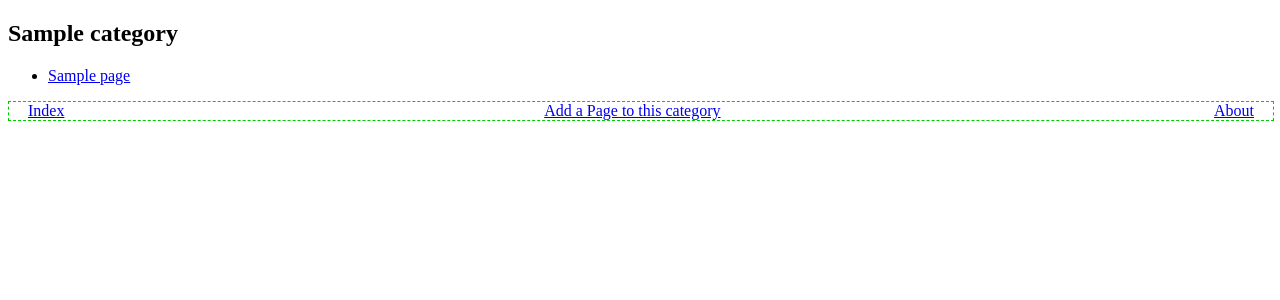
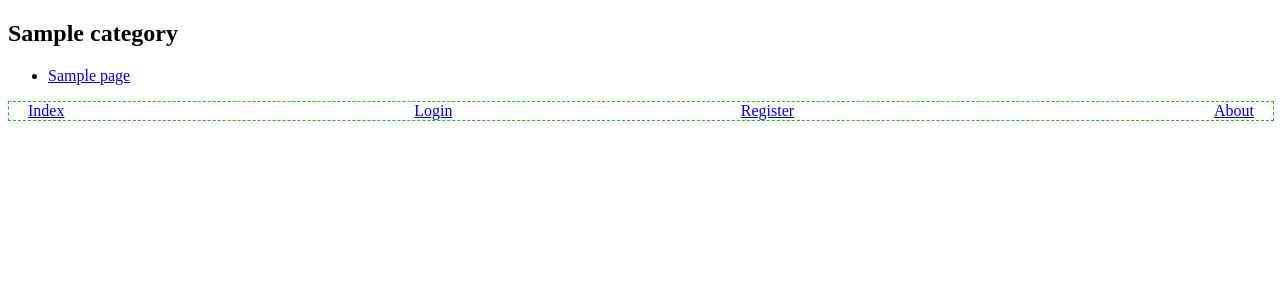
Before and after one commit to Krz-Aramis/Rango, a Django app: a page that uses tango_with_django_project/rango/templates/rango/base.html in a window 1280 px wide. Shown: the top 300 px of the page. Run offline with Django 3.2, Linux system fonts and the light colour scheme; tables that the repository leaves empty hold one stand-in row (values such as "Sample post").

Commit message:
Adjust links presence based on page & user status
This showed again the power of using the template language.
In this commit, we leverage the `base.html` file to show
the Login and Register links according to user status.
Alon with this, we hidde the redundant links, eg no need to show
the login link on the login page!

    --- Lionel Saliou, Ph.D

```diff
--- a/tango_with_django_project/rango/templates/rango/base.html
+++ b/tango_with_django_project/rango/templates/rango/base.html
@@ -15,6 +15,16 @@
             <footer>
                 <ul>
                     <li><a href="/rango">Index</a></li>
+                    {% if user.is_authenticated %}
+                        <li> Not {{ user.username }}? <a href="/rango/logout/">Logout</a>!</li>
+                    {% else %}
+                        {% if 'login/' not in request.build_absolute_uri %}
+                            <li><a href="/rango/login/">Login</a></li>
+                        {% endif %}
+                        {% if 'register/' not in request.build_absolute_uri %}
+                            <li><a href="/rango/register">Register</a></li>
+                        {% endif %}
+                    {% endif %}
                     {% block myfooter %}
                     {% endblock %}
                     <li><a href="/rango/about/">About</a></li>
--- a/tango_with_django_project/rango/templates/rango/category.html
+++ b/tango_with_django_project/rango/templates/rango/category.html
@@ -22,9 +22,11 @@
 {% endblock %}
 
 {% block myfooter %}
-    {% if category %}
-        <li><a href="/rango/category/{{ category_name_slug }}/add_page/">Add a Page to this category</a></li>
-    {% else %}
-        <li><a href="/rango/add_category/">Create your new category</a></li>
-    {% endif %}
+    {% if user.is_authenticated %}
+        {% if category %}
+            <li><a href="/rango/category/{{ category_name_slug }}/add_page/">Add a Page to this category</a></li>
+        {% else %}
+            <li><a href="/rango/add_category/">Create your new category</a></li>
+        {% endif %}
+    {%endif %}
 {% endblock %}
--- a/tango_with_django_project/rango/templates/rango/index.html
+++ b/tango_with_django_project/rango/templates/rango/index.html
@@ -53,5 +53,7 @@
 {% endblock %}
 
 {% block myfooter %}
-    <li><a href="/rango/add_category/">Add a New Category</a></li>
+    {% if user.is_authenticated %}
+        <li><a href="/rango/add_category/">Add a New Category</a></li>
+    {% endif %}
 {% endblock %}
```
